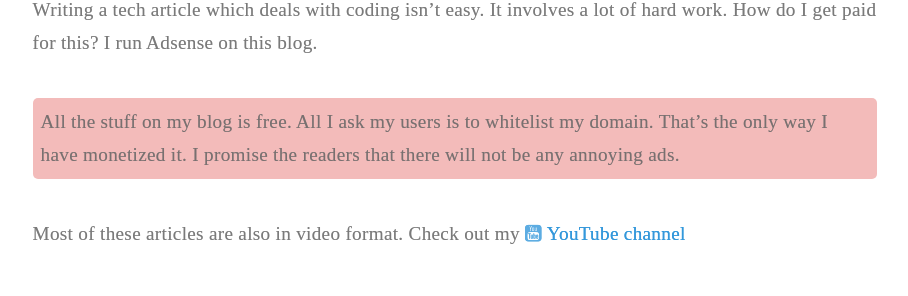
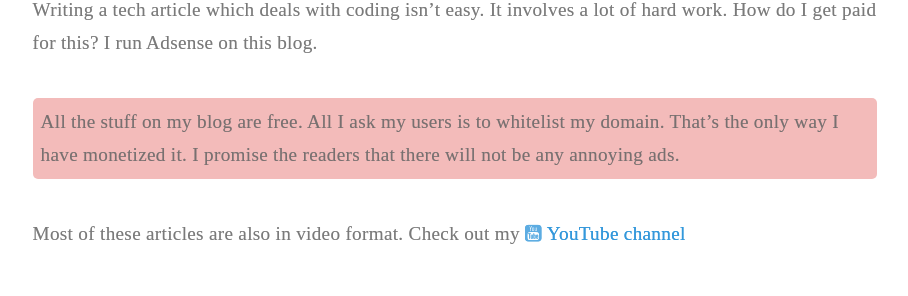
Before and after one commit to virtualous/blog-v3, a Jekyll site: the page built from _pages/about.md, in a window 1280 px wide and 900 px high, scrolled down 950 px. Shown: the part 149-445 px from the top of the window, without its empty margins (185-1093 px from the left). Built offline with Jekyll 4.4.1, drawn with Linux system fonts in a browser that asks for light colours.

Commit message:
no message

```diff
--- a/_layouts/page.html
+++ b/_layouts/page.html
@@ -1,7 +1,8 @@
 ---
 layout: default
 ---
-<div class="page-content">
+
+ <main class="page-content" aria-label="Content">
 <div class="main-content">
 <article class="post">
 <header class="post-header">
@@ -14,4 +15,4 @@
 
 </article>
     </div>
-</div>
+</main>
--- a/_layouts/post.html
+++ b/_layouts/post.html
@@ -3,7 +3,7 @@
 ---
 
 
-<div class="page-content">
+ <main class="page-content" aria-label="Content">
     <br />
                  {% include adsense-pt.html %}
     <div itemscope itemtype="http://schema.org/TechArticle"  class="line-by">
@@ -38,7 +38,7 @@
     </div>
 
 
-</div>
+</main>
 
 
 {% if site.ad == 'no' %}{% else %}
--- a/_pages/about.md
+++ b/_pages/about.md
@@ -24,7 +24,7 @@
 
 I write the things I have tried. That takes a while to research, test, and test again on other platforms. Writing a tech article which deals with coding isn't easy. It involves a lot of hard work. How do I get paid for this? I run Adsense on this blog.
 
-All the stuff on my blog is free. All I ask my users is to whitelist my domain. That's the only way I have monetized it. I promise the readers that there will not be any annoying ads.
+All the stuff on my blog are free. All I ask my users is to whitelist my domain. That's the only way I have monetized it. I promise the readers that there will not be any annoying ads.
 {: .r}
 
 Most of these articles are also in video format. Check out my <a target="_blank" href="{{site.youtube}}" ><i class="fa fa-youtube-square"></i>&nbsp;YouTube channel</a>
```
